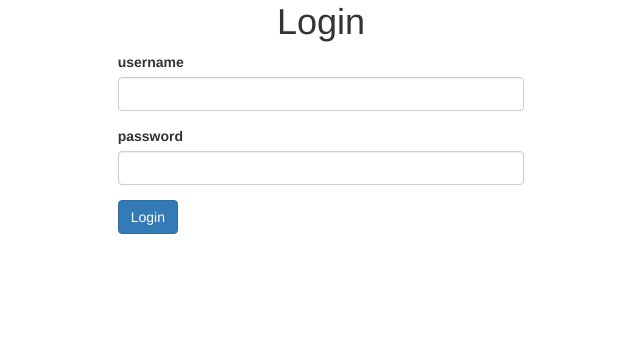
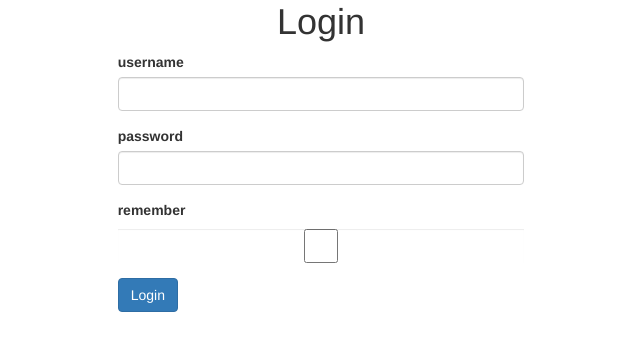
Before and after one commit to yao631029659/flask-table, a Flask app: page /login in a window 1280 px wide. Shown: the part 273-624 px from the top of the page, without its empty margins (319-959 px from the left). Run offline with Flask 2, Linux system fonts and the light colour scheme; some libraries are stand-ins or nearby versions.

Commit message:
flask-login实现 记住我功能没有实现

```diff
--- a/webapp/controllers/main.py
+++ b/webapp/controllers/main.py
@@ -20,7 +20,9 @@ def login():
             username=form.username.data
         ).one()
         # 好了 用了这句flask—login就起作用了
-        login_user(user,remember=form.remember.data)
+        print('点击了记住我')
+        print(form.remember.data)
+        login_user(user, remember=form.remember.data)
         flash('you have logged in',category='success')
         return redirect(url_for('blog.home'))
 
--- a/webapp/templates/main/login.html
+++ b/webapp/templates/main/login.html
@@ -28,6 +28,15 @@
                         {% endif %}
                         {{ form.password(class_='form-control') }}
                 </div>
+                <div class="form-group">
+                    {{ form.remember.label }}
+                    {% if form.remember.errors %}
+                        {% for e in form.remember.errors %}
+                            <p class="help-block">{{ e }}</p>
+                        {% endfor %}
+                    {% endif %}
+                    {{ form.remember(class_='form-control') }}
+                </div>
                 <input class="btn btn-primary" type="submit" value="Login">
             </form>
         </div>
```
